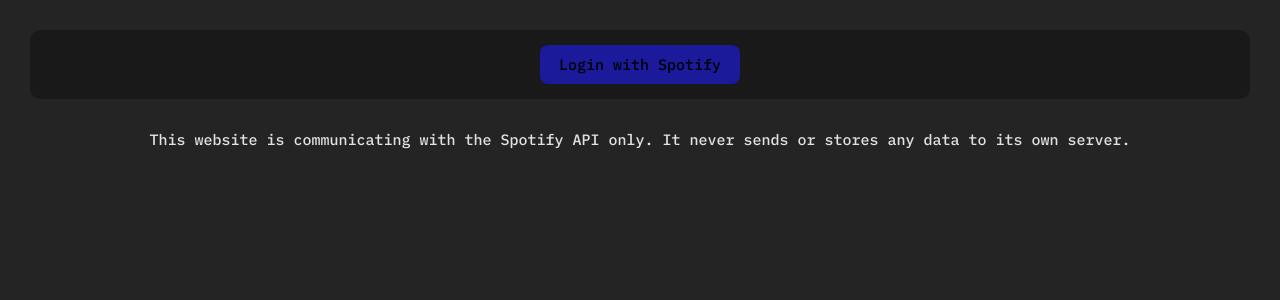
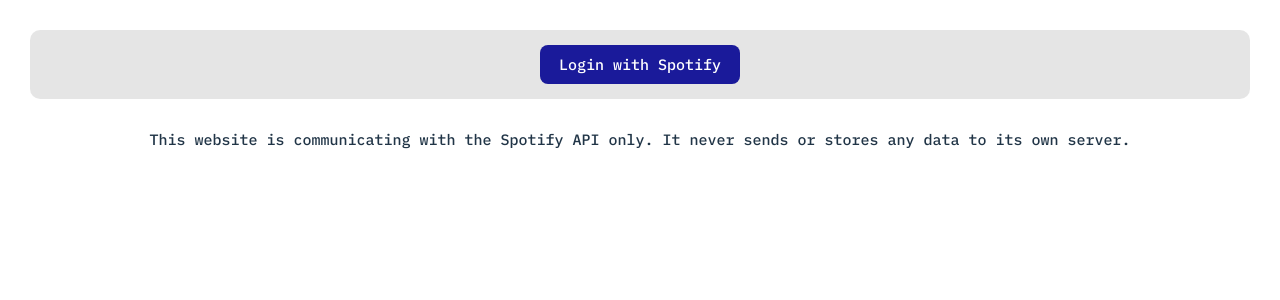
Before and after one commit to syeo66/shufflify, a Svelte app: page / in a window 1280 px wide. Shown: the top 300 px of the page. Built offline with nearby package versions, Linux system fonts and the light colour scheme; no server answers.

Commit message:
add light mode

```diff
--- a/src/app.css
+++ b/src/app.css
@@ -17,6 +17,13 @@
   --color-secondary: #646cff;
 
   accent-color: var(--color-secondary);
+}
+
+@media (prefers-color-scheme: light) {
+  :root {
+    color: #213547;
+    background-color: #ffffff;
+  }
 }
 
 a {
@@ -73,6 +80,12 @@
   margin-bottom: 0;
 }
 
+@media (prefers-color-scheme: light) {
+  .card {
+    background-color: rgba(0,0,0,0.1);
+  }
+}
+
 #app {
   margin: 0;
   width: 100%;
@@ -100,6 +113,15 @@
 button:focus,
 button:focus-visible {
   outline: 4px auto -webkit-focus-ring-color;
+}
+
+@media (prefers-color-scheme: light) {
+  a:hover {
+    color: #747bff;
+  }
+  button {
+    color: #ffffff;
+  }
 }
 
 .field {
@@ -135,6 +157,20 @@
   cursor: pointer;
 }
 
+@media (prefers-color-scheme: light) {
+  input,select {
+    border-color: rgba(0, 0, 0, 0.5);
+  }
+
+  .help {
+    color: #555;
+  }
+
+  .counts {
+    color: #fff;
+  }
+}
+
 label {
   display: flex;
   flex-direction: column;
```
